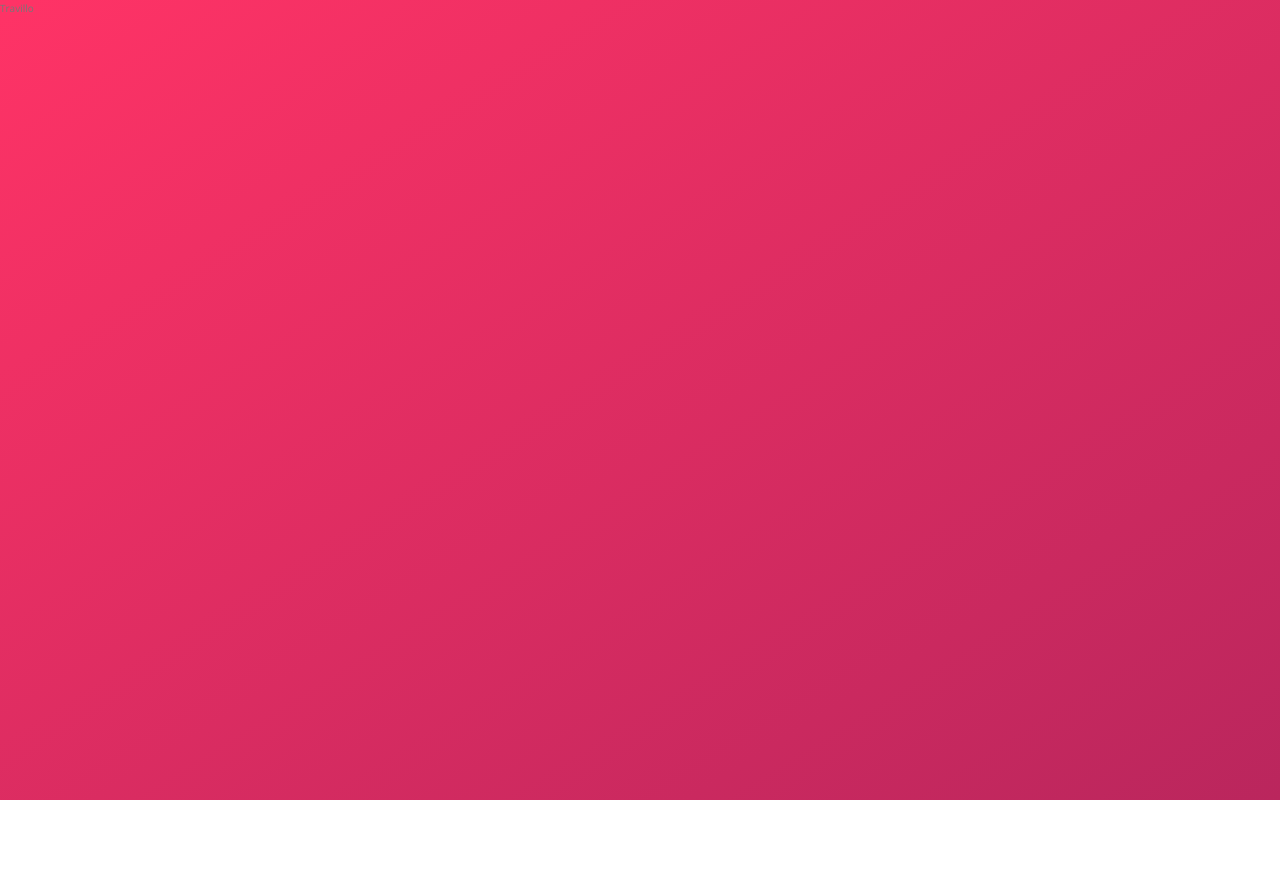
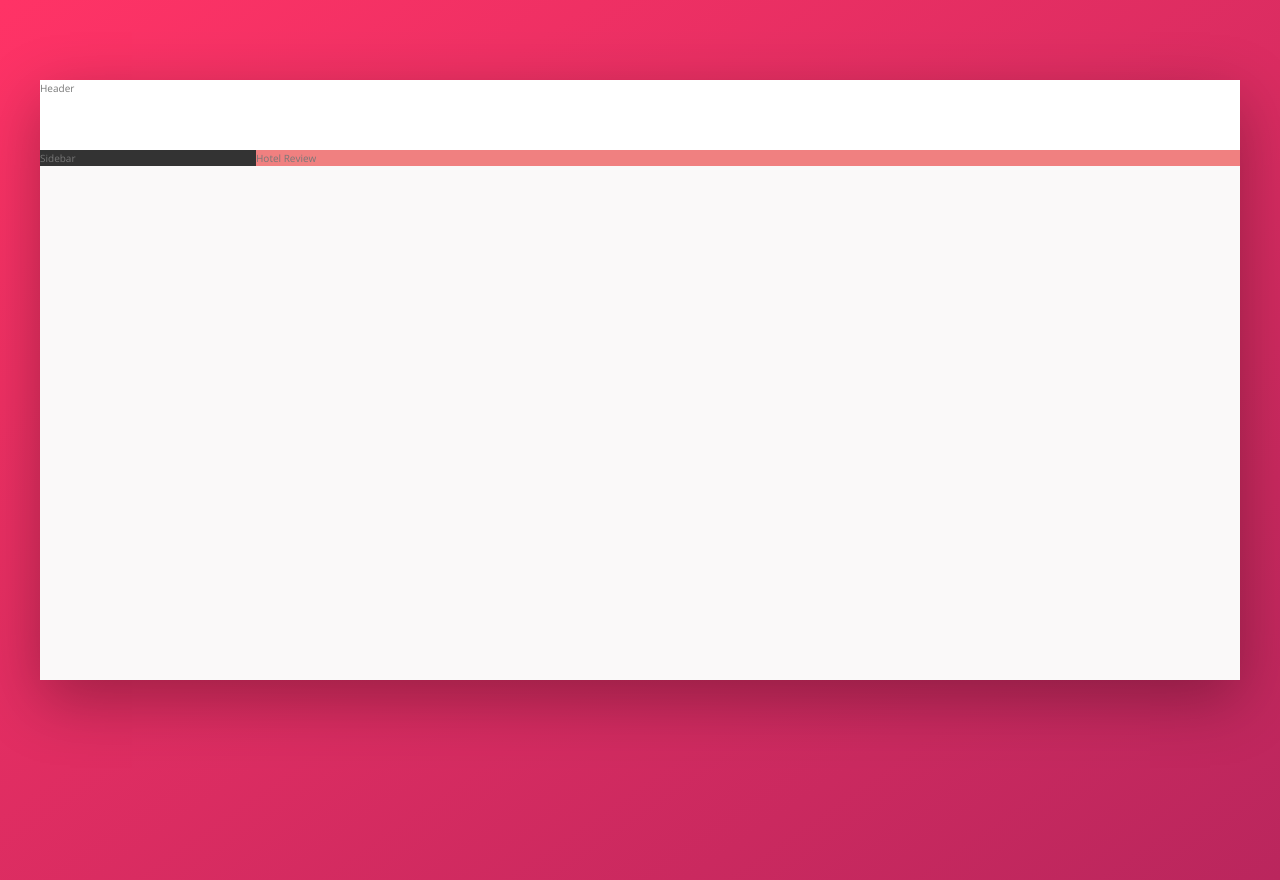
Before and after one commit to sinovic/travillo-project, a website: page index.html in a window 1280 px wide. Before the commit the page ends 800 px from the top, so only its background shows below. Drawn offline with nearby package versions, Linux system fonts and the light colour scheme.

Commit message:
Built the overall layout

```diff
--- a/index.html
+++ b/index.html
@@ -11,6 +11,18 @@
         <title>Travillo &mdash; Your all-in-one booking app</title>
     </head>
     <body>
-        Travillo
+        <div class="container">
+            <header class="header">
+                Header
+            </header>
+            <div class="content">
+                <nav class="sidebar">
+                    Sidebar
+                </nav>
+                <main class="hotel-review">
+                    Hotel Review
+                </main>
+            </div>
+        </div>
     </body>
 </html>
--- a/sass/_base.scss
+++ b/sass/_base.scss
@@ -30,6 +30,8 @@
   --grey-dark-1: #333;
   --grey-dark-2: #777;
   --grey-dark-3: #999;
+
+  --box-shadow: 0 2rem 6rem rgba(0,0,0, .3);
 }
 
 * {
--- a/sass/_layout.scss
+++ b/sass/_layout.scss
@@ -0,0 +1,28 @@
+.container {
+  max-width: 120rem;
+  margin: 8rem auto;
+  background-color: var(--grey-light-1);
+  box-shadow: var(--box-shadow);
+  min-height: 60rem;
+}
+
+.header {
+  height: 7rem;
+  background-color: white;
+  border-bottom: var(--grey-light-2);
+
+}
+
+.content {
+  display: flex;
+}
+
+.sidebar {
+  background-color: var(--grey-dark-1);
+  flex: 0 0 18%;
+}
+
+.hotel-review {
+  background-color: lightcoral;
+  flex: 1;
+}
```
Also changed, not shown: css/style.css.
